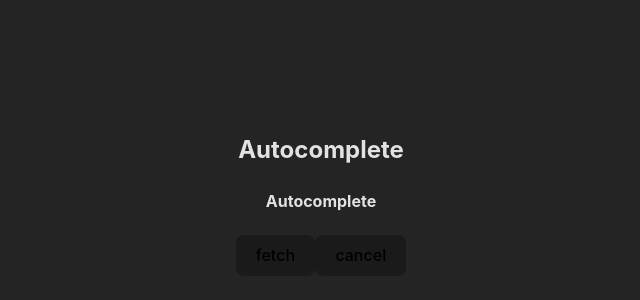
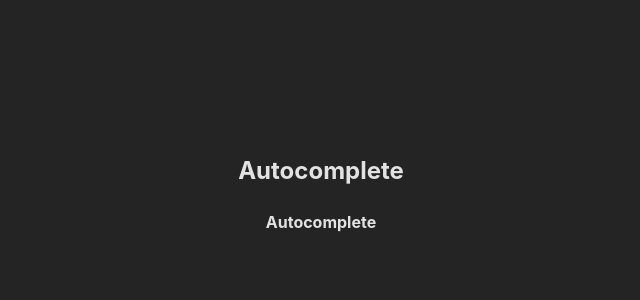
Before and after one commit to jobCeg/autocomplete, a React (Vite) app: page / in a window 1280 px wide. Shown: the part 206-506 px from the top of the page, without its empty margins (319-959 px from the left). Built offline with nearby package versions, Linux system fonts and the light colour scheme.

Commit message:
feat: solve types coverage issue

```diff
--- a/src/App.tsx
+++ b/src/App.tsx
@@ -1,23 +1,23 @@
 import './App.css';
 import { Autocomplete } from './components/Autocomplete/Autocomplete';
-import { useLazyQuery } from './hooks/useLazyQuery';
-import { getUsers } from './features/users/api/getUsers';
-import type { QueryFnResponseType, QueryFnType } from './features/users/api/getUsers';
+// import { useLazyQuery } from './hooks/useLazyQuery';
+// import { getUsers } from './features/users/api/getUsers';
+// import type { QueryFnResponseType, QueryFnType } from './features/users/api/getUsers';
 
 function App() {
-  const { abort, data, loading, fetch } = useLazyQuery<QueryFnType, QueryFnResponseType>({
-    queryFn: getUsers,
-  });
+  // const { abort, data, loading, fetch } = useLazyQuery<QueryFnType, QueryFnResponseType>({
+  //   queryFn: getUsers,
+  // });
 
   return (
     <div data-testid="app">
       <h2>Autocomplete</h2>
-      <h3>{loading && <p>Loading...</p>}</h3>
+      {/* <h3>{loading && <p>Loading...</p>}</h3> */}
       <Autocomplete />
-      <ul>{!!data && data.slice(0, 5).map((user) => <li key={user.id}>{user.name}</li>)}</ul>
+      {/* <ul>{!!data && data.slice(0, 5).map((user) => <li key={user.id}>{user.name}</li>)}</ul> */}
 
-      <button onClick={() => fetch({ body: '' })}>fetch</button>
-      <button onClick={() => abort()}>cancel</button>
+      {/* <button onClick={() => fetch({ body: '' })}>fetch</button>
+      <button onClick={() => abort()}>cancel</button> */}
     </div>
   );
 }
```
Also changed, not shown: src/features/users/types/index.d.ts (renamed from src/features/users/types/index.ts).
